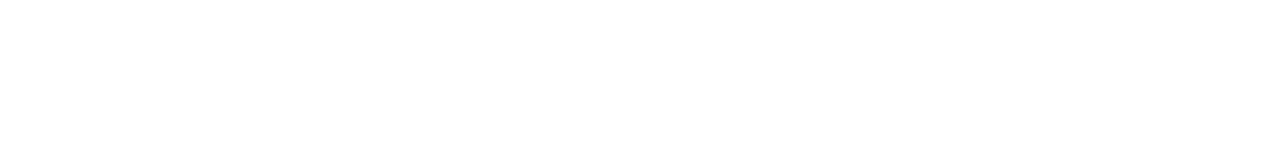
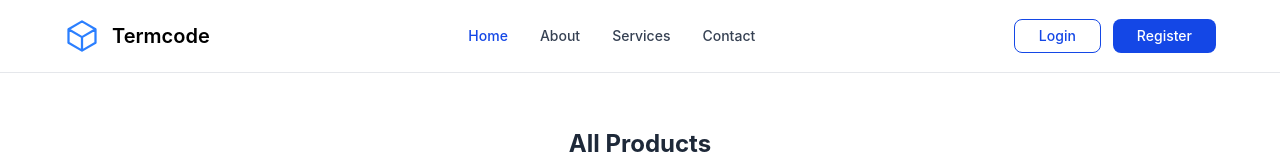
Before and after one commit to rogerxm/admin-shop-vue, a Vue app: page / in a window 1280 px wide. Before the commit this address had no page. Shown: the top 160 px of the page. Built offline with nearby package versions, Linux system fonts and the light colour scheme; the HTML template or start-up script is replaced by a standard one.

Commit message:
add router configuration with ShopLayout and HomeView

```diff
--- a/src/router/index.ts
+++ b/src/router/index.ts
@@ -1,8 +1,22 @@
+import ShopLayout from '@/modules/shop/layouts/ShopLayout.vue';
 import { createRouter, createWebHistory } from 'vue-router';
 
 const router = createRouter({
   history: createWebHistory(import.meta.env.BASE_URL),
-  routes: [],
+  routes: [
+    {
+      path: '/',
+      name: 'shop',
+      component: ShopLayout,
+      children: [
+        {
+          path: '',
+          name: 'Home',
+          component: () => import('@/modules/shop/views/HomeView.vue'),
+        },
+      ],
+    },
+  ],
 });
 
 export default router;
```
